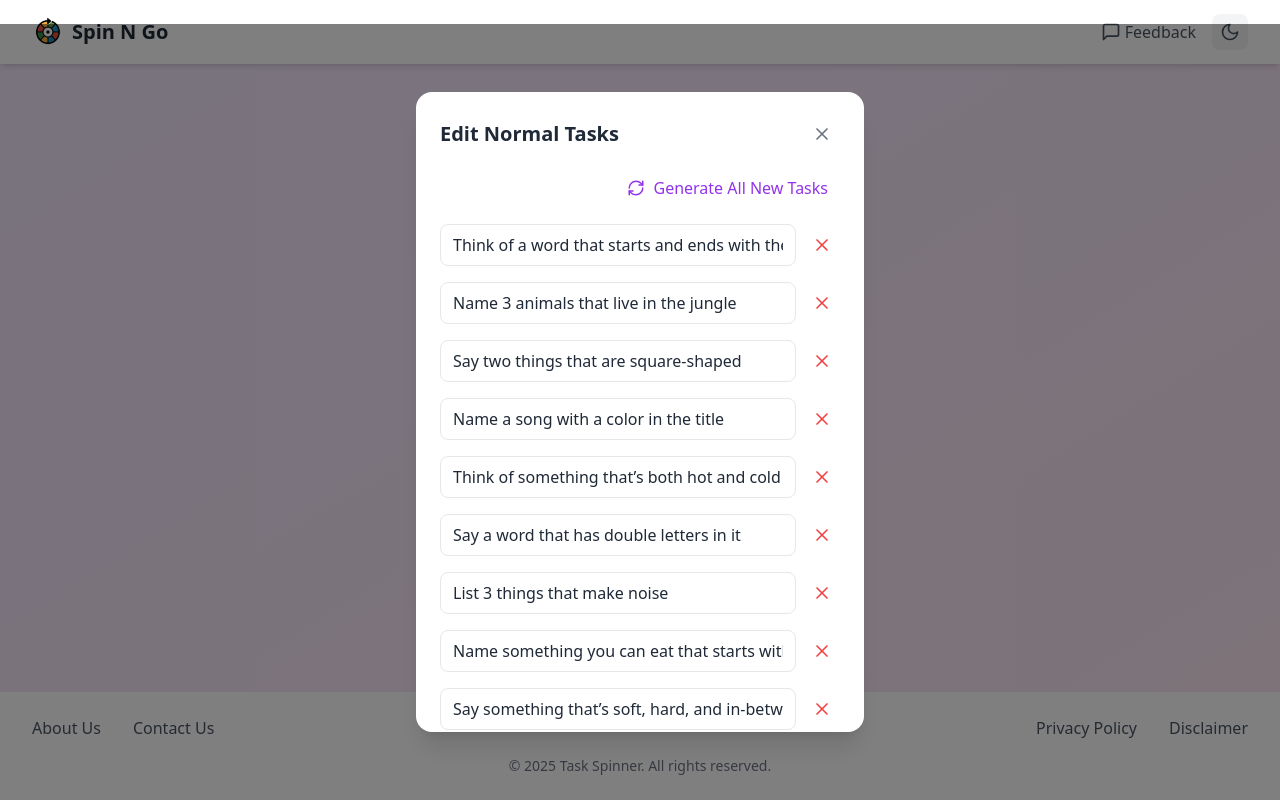
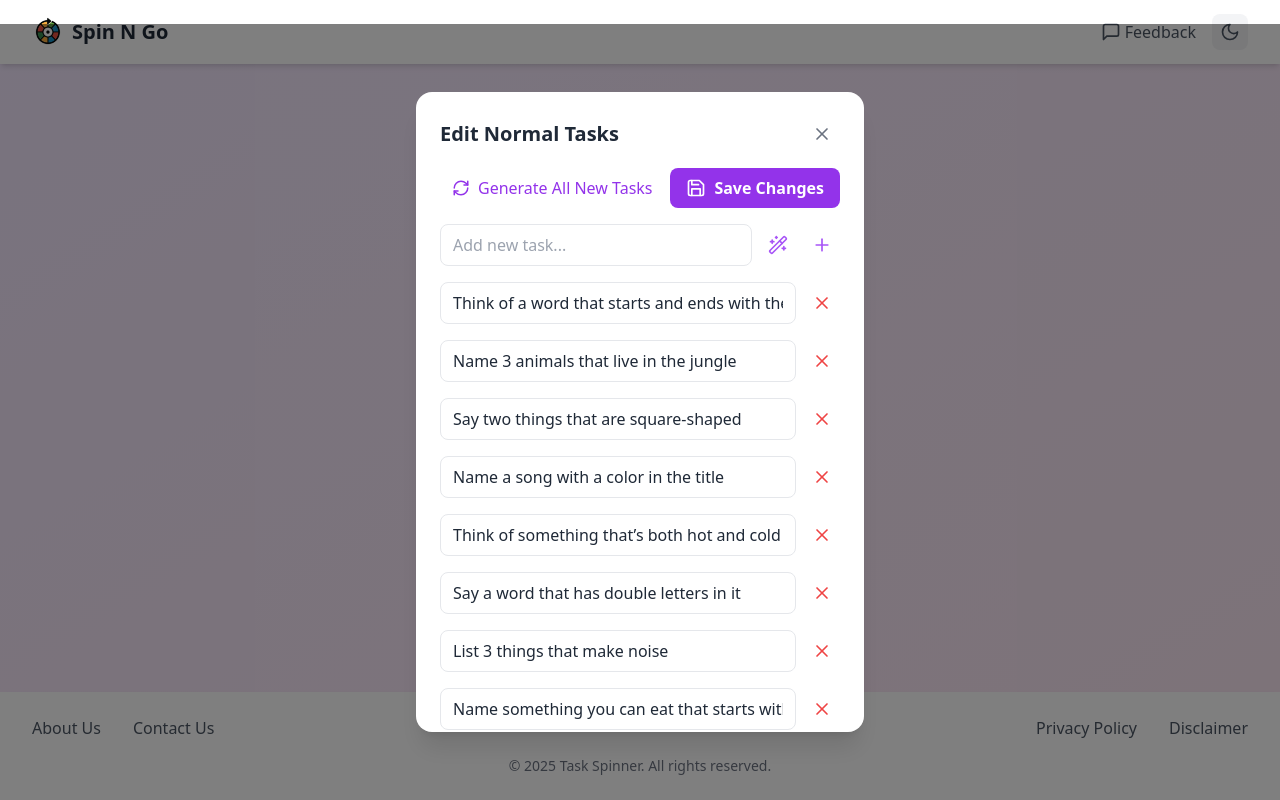
Before and after one commit to Thummar-harsh/spinngo, a React (Vite) app: page / in a window 1280 px wide. Both pictures are taken after a click on the button 740 px from the left and 161 px from the top of the page. Built offline with nearby package versions, Linux system fonts and the light colour scheme.

Commit message:
edit chnge and

```diff
--- a/src/App.tsx
+++ b/src/App.tsx
@@ -242,13 +242,36 @@ function App() {
             {isSpinning ? 'Spinning...' : 'Spin!'}
           </button>
 
-          <div className={`bg-gray-50 dark:bg-gray-700 rounded-lg p-6 min-h-[100px] flex items-center justify-center text-center transition-opacity duration-200 ${isSpinning ? 'animate-pulse' : ''}`}>
+          {/* <div className={`bg-gray-50 dark:bg-gray-700 rounded-lg p-6 min-h-[100px] flex items-center justify-center text-center transition-opacity duration-200 ${isSpinning ? 'animate-pulse' : ''}`}>
             {currentTask ? (
               <p className="text-xl text-gray-800 dark:text-gray-200 font-medium">{currentTask}</p>
             ) : (
               <p className="text-gray-400 dark:text-gray-500">Click spin to get your task!</p>
             )}
+          </div> */}
+
+
+
+
+
+          <div
+            className={`bg-gray-50 dark:bg-gray-700 rounded-lg p-6 min-h-[100px] flex items-center justify-center text-center transition-opacity duration-200 w-full`}
+            style={{ minHeight: '100px', width: '280px' }}
+          >
+            {currentTask ? (
+              <p className="text-xl text-gray-800 dark:text-gray-200 font-medium break-words max-w-full">
+                {currentTask}
+              </p>
+            ) : (
+              <p className="text-gray-400 dark:text-gray-500 break-words max-w-full">
+                Click spin to get your task!
+              </p>
+            )}
           </div>
+
+
+
+
 
           {isEditing && (
             <div className="fixed inset-0 bg-black bg-opacity-50 flex items-center justify-center p-4">
@@ -264,7 +287,10 @@ function App() {
                 </div>
 
                 <div className="space-y-4">
-                  <div className="flex justify-end">
+                  <div className='flex justify-between items-center'>
+
+
+                  <div className="flex justify-start">
                     <button
                       onClick={generateAllNewTasks}
                       className="flex items-center gap-2 text-purple-600 dark:text-purple-400 hover:bg-purple-50 dark:hover:bg-purple-900/20 px-3 py-2 rounded-lg transition-colors duration-200"
@@ -274,22 +300,19 @@ function App() {
                     </button>
                   </div>
 
-                  {editingTasks.map((task, index) => (
-                    <div key={index} className="flex gap-2">
-                      <input
-                        type="text"
-                        value={task}
-                        onChange={(e) => updateTask(index, e.target.value)}
-                        className="flex-1 px-3 py-2 border dark:border-gray-600 rounded-lg focus:outline-none focus:ring-2 focus:ring-purple-500 bg-white dark:bg-gray-700 text-gray-800 dark:text-gray-200"
-                      />
+                  <div className="flex justify-end">
                     <button
-                        onClick={() => removeTask(index)}
-                        className="p-2 text-red-500 hover:bg-red-50 dark:hover:bg-red-900/20 rounded-lg"
+                      onClick={saveChanges}
+                      className="flex items-center gap-2 bg-purple-600 hover:bg-purple-700 text-white font-semibold py-2 px-4 rounded-lg transition-colors duration-200"
                     >
-                        <X size={20} />
+                      <Save size={20} />
+                      Save Changes
                     </button>
                   </div>
-                  ))}
+
+
+
+                  </div>
 
                   <div className="flex gap-2">
                     <input
@@ -314,17 +337,27 @@ function App() {
                       <Plus size={20} />
                     </button>
                   </div>
+
+
+                  {editingTasks.map((task, index) => (
+                    <div key={index} className="flex gap-2">
+                      <input
+                        type="text"
+                        value={task}
+                        onChange={(e) => updateTask(index, e.target.value)}
+                        className="flex-1 px-3 py-2 border dark:border-gray-600 rounded-lg focus:outline-none focus:ring-2 focus:ring-purple-500 bg-white dark:bg-gray-700 text-gray-800 dark:text-gray-200"
+                      />
+                      <button
+                        onClick={() => removeTask(index)}
+                        className="p-2 text-red-500 hover:bg-red-50 dark:hover:bg-red-900/20 rounded-lg"
+                      >
+                        <X size={20} />
+                      </button>
+                    </div>
+                  ))}
+
                 </div>
 
-                <div className="mt-6 flex justify-end">
-                  <button
-                    onClick={saveChanges}
-                    className="flex items-center gap-2 bg-purple-600 hover:bg-purple-700 text-white font-semibold py-2 px-4 rounded-lg transition-colors duration-200"
-                  >
-                    <Save size={20} />
-                    Save Changes
-                  </button>
-                </div>
               </div>
             </div>
           )}
```
Lines whose indentation alone changed are shown as unchanged.
